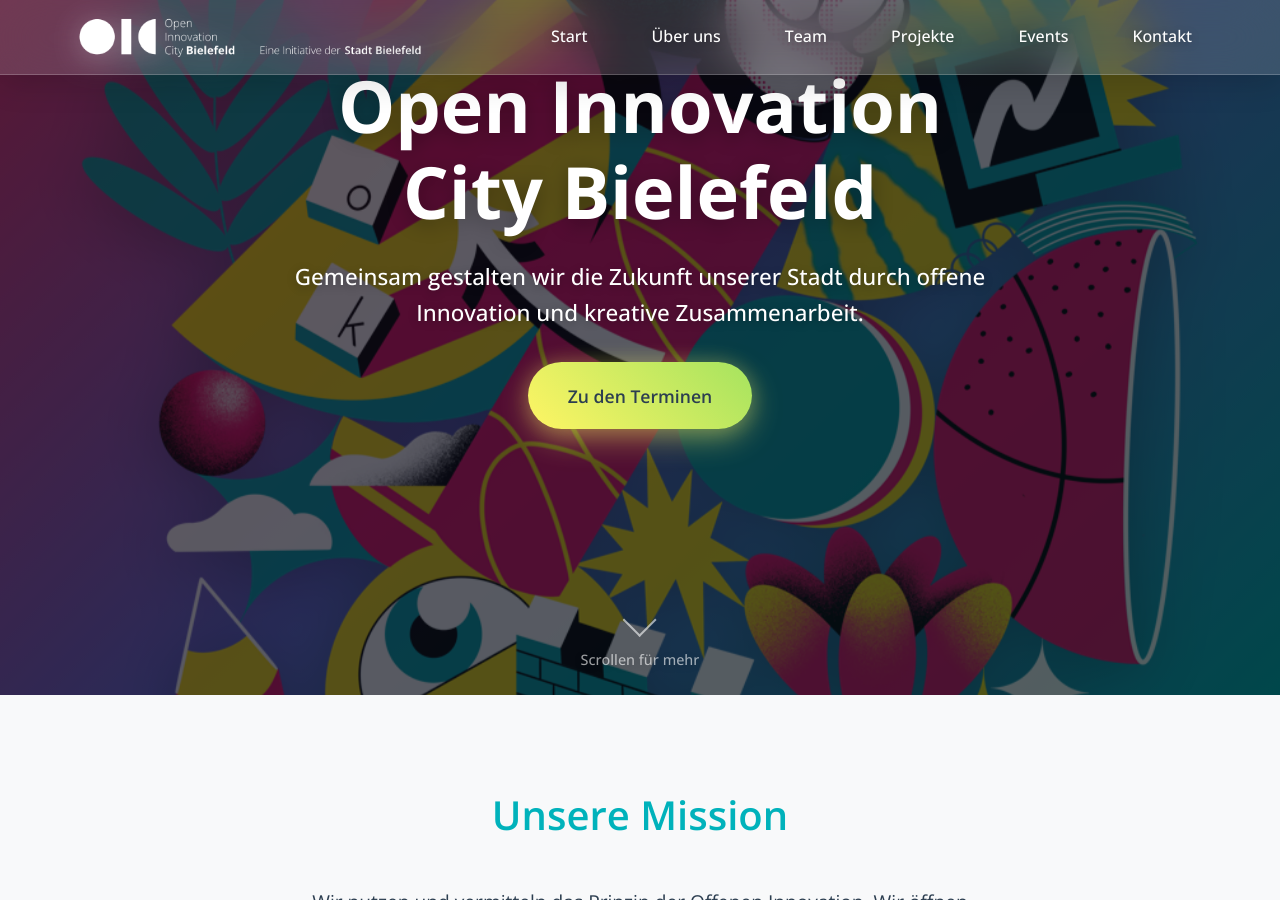
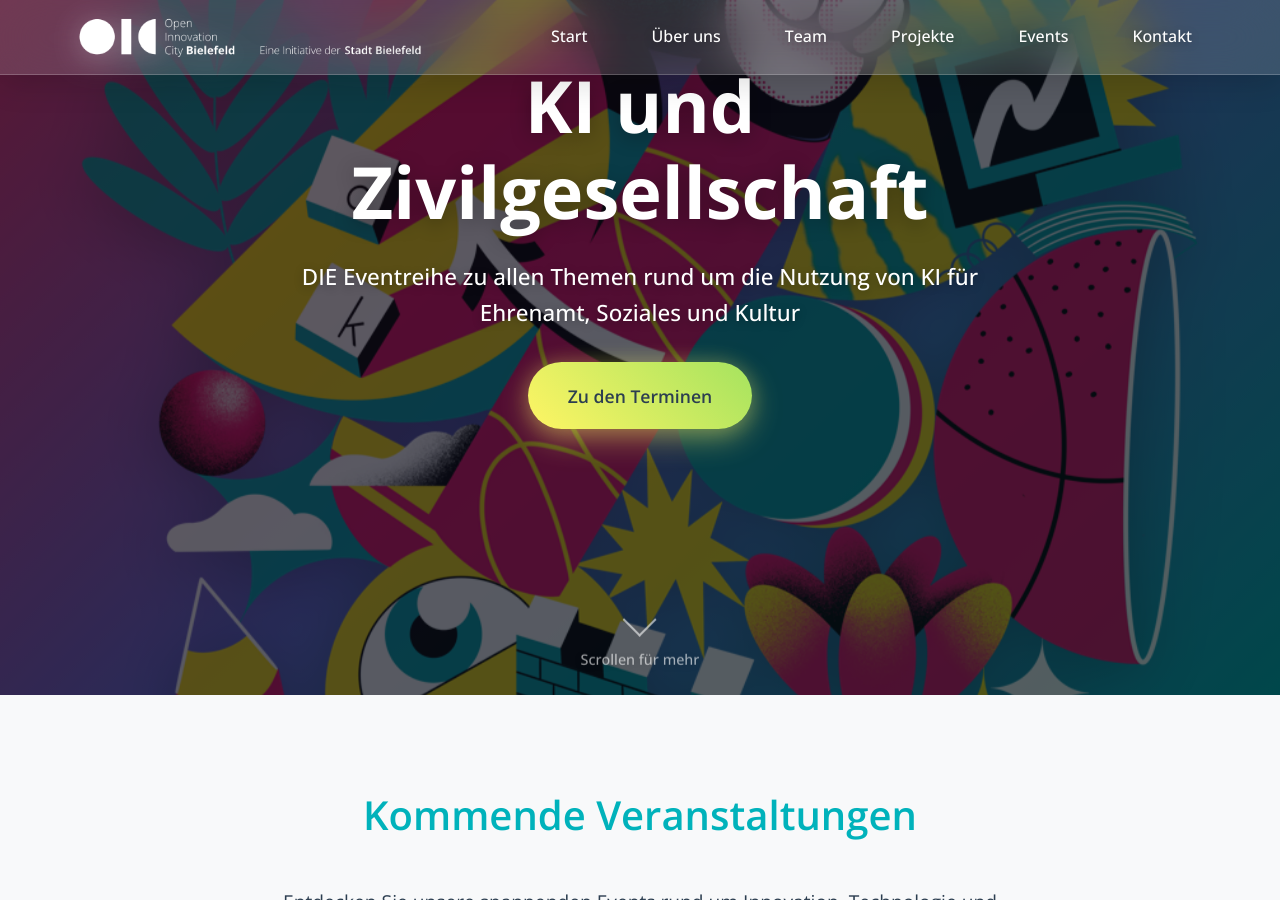
Before and after one commit to Open-Innovation-City/oic-bielefeld-website, a Jekyll site: the page built from ki-zivilgesellschaft.html, in a window 1280 px wide and 900 px high, scrolled down 205 px. Built offline with Jekyll 4.4.1, drawn with Linux system fonts in a browser that asks for light colours; some of the changed text lies outside the part shown.

Commit message:
Update ki-zivilgesellschaft.html

```diff
--- a/ki-zivilgesellschaft.html
+++ b/ki-zivilgesellschaft.html
@@ -59,8 +59,8 @@ permalink: /ki/
     <div class="hero-overlay"></div>
 
     <div class="hero-content">
-        <h1>{{ site.title }}</h1>
-        <p>{{ site.description }}</p>
+        <h1>KI und Zivilgesellschaft</h1>
+        <p>DIE Eventreihe zu allen Themen rund um die Nutzung von KI für Ehrenamt, Soziales und Kultur</p>
 
         <!-- CTA Buttons Container -->
         <div class="cta-container">
@@ -72,35 +72,6 @@ permalink: /ki/
     <div class="scroll-indicator" onclick="document.getElementById('about').scrollIntoView({behavior: 'smooth'})">
         <div class="scroll-arrow"></div>
         <div class="scroll-text">Scrollen für mehr</div>
-    </div>
-</section>
-
-<!-- About Section -->
-<section id="about" class="section about">
-    <div class="container">
-        <h2 class="section-title fade-in">Unsere Mission</h2>
-        <div class="fade-in">
-            <p style="text-align: center; font-size: 1.2rem; max-width: 800px; margin: 0 auto;">
-                Wir nutzen und vermitteln das Prinzip der Offenen Innovation. Wir öffnen Experimentierräume, um mit anderen Organisationseinheiten neue Prozesse und Technologien zu erproben.
-            </p>
-        </div>
-
-        <div class="about-grid">
-            <div class="principle-card fade-in">
-                <h4>Experimentierräume</h4>
-                <p>Wir öffnen Experimentierräume, um mit anderen Organisationseinheiten neue Prozesse und Technologien zu erproben. Dazu bringen wir unsere Expertise im Bereich Innovation ein.</p>
-            </div>
-
-            <div class="principle-card fade-in">
-                <h4>Stadtgesellschaft</h4>
-                <p>Für die Stadtgesellschaft organisieren wir unterschiedliche Formate, die Zusammenarbeit, Austausch und Vernetzung fördern. Damit begegnen wir den Herausforderungen gemeinschaftlich.</p>
-            </div>
-
-            <div class="principle-card fade-in">
-                <h4>Innovation Office</h4>
-                <p>Das Innovation Office ist der zentrale Ort, an dem Akteure aus Verwaltung, Wirtschaft, Wissenschaft und Zivilgesellschaft gemeinsam und offen an Innovationen arbeiten.</p>
-            </div>
-        </div>
     </div>
 </section>
 
@@ -119,7 +90,7 @@ permalink: /ki/
 
         {% if site.data.events.size > 0 %}
         <div class="events-grid">
-            {% for event in upcoming_events limit: 6 %}
+            {% for event in upcoming_events limit: 12 %}
                 {% assign event_date = event.date | date: '%Y-%m-%d' %}
                 {% if event_date >= today %}
                 <div class="event-card fade-in{% if event.featured %} featured{% endif %}" data-category="{{ event.category }}">
```
